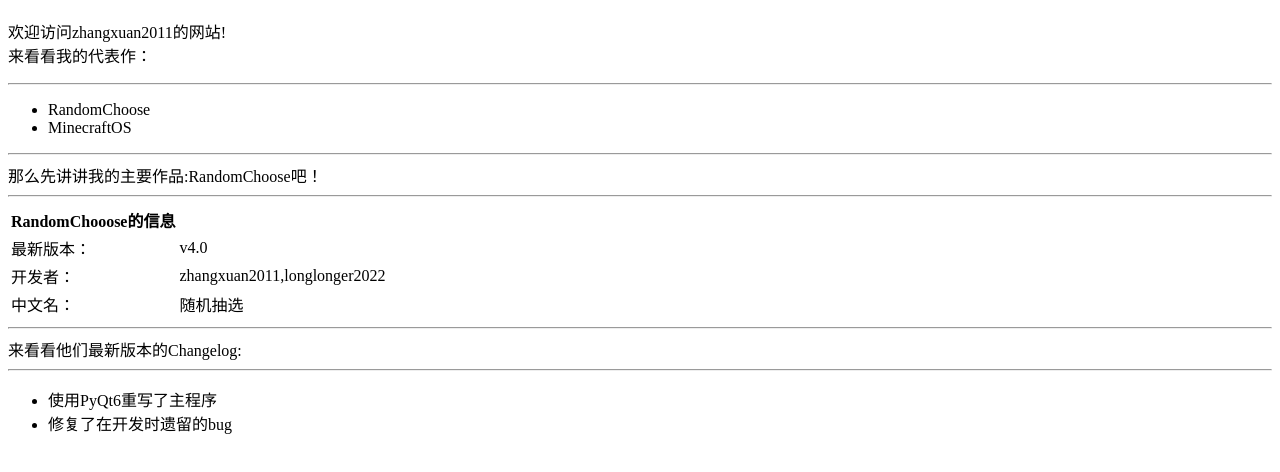
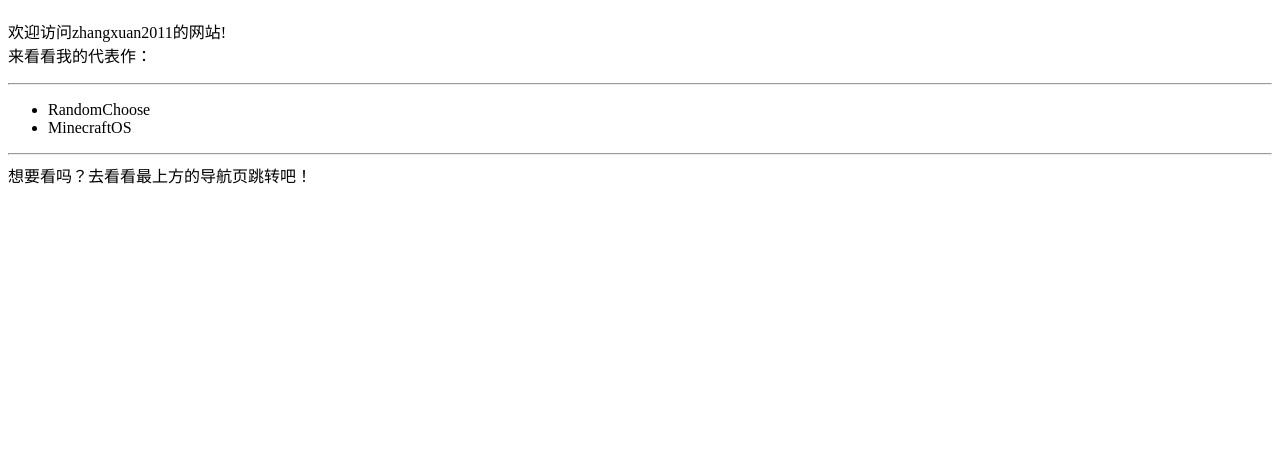
Before and after one commit to zhangxuan2011/zhangxuan2011.github.io, a plain HTML site: page index.html in a window 1280 px wide. Shown: the part 102-574 px from the top of the page. Drawn offline with Linux system fonts and the light colour scheme.

Commit message:
Fixed bugs

```diff
--- a/index.html
+++ b/index.html
@@ -3,12 +3,12 @@
 <html>
 <head>
   <meta http-equiv="CONTENT-TYPE" content="text/html; charset=UTF-8">
-  <title>zhangxuan2011的主页</title>
+  <title>zhangxuan2011的网站 | 首页</title>
 </head>
 <body>
   <div class="nav">
     <a href="https://zhangxuan2011.github.io">首页 </a>
-    <a href="https://zhangxuan2011.github.io">随机抽选(RandomChoose) </a>
+    <a href="https://zhangxuan2011.github.io/RandomChoose">随机抽选(RandomChoose) </a>
   </div>
   <div class="main">
     <h1>首页</h1>
@@ -20,30 +20,7 @@
         <li>MinecraftOS</li>
       </ul>
       <hr>
-      那么先讲讲我的主要作品:RandomChoose吧！<br><hr>
-      <table>
-        <tr>
-          <th>RandomChooose的信息</th>
-        </tr>
-        <tr>
-          <td>最新版本：</td>
-          <td>v4.0</td>
-        </tr>
-        <tr>
-          <td>开发者：</td>
-          <td>zhangxuan2011,longlonger2022</td>
-        </tr>
-        <tr>
-          <td>中文名：</td>
-          <td>随机抽选</td>
-        </tr>
-      </table>
-      <hr>
-      来看看他们最新版本的Changelog:<br><hr>
-      <ul>
-        <li>使用PyQt6重写了主程序</li>
-        <li>修复了在开发时遗留的bug</li>
-      </ul>
+      想要看吗？去看看最上方的导航页跳转吧！
     </p>
   </div>
 </body>
```
